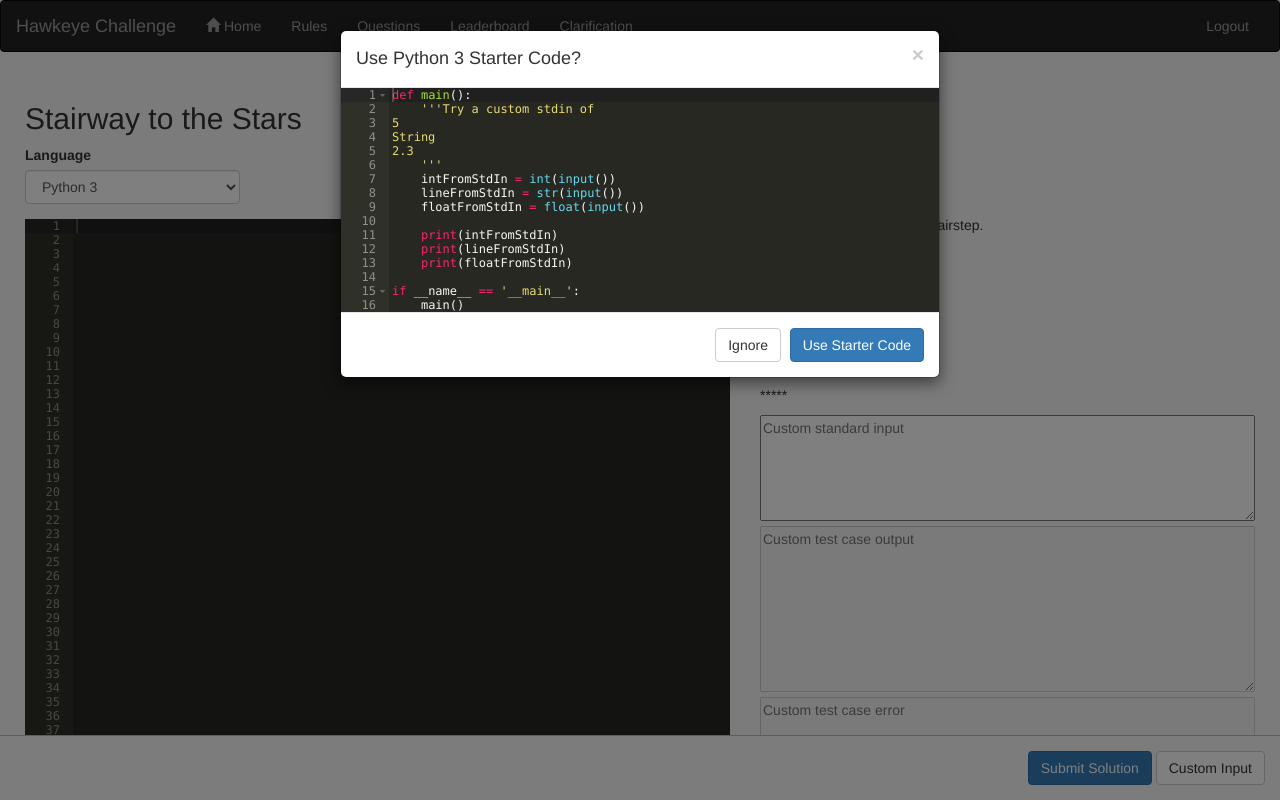
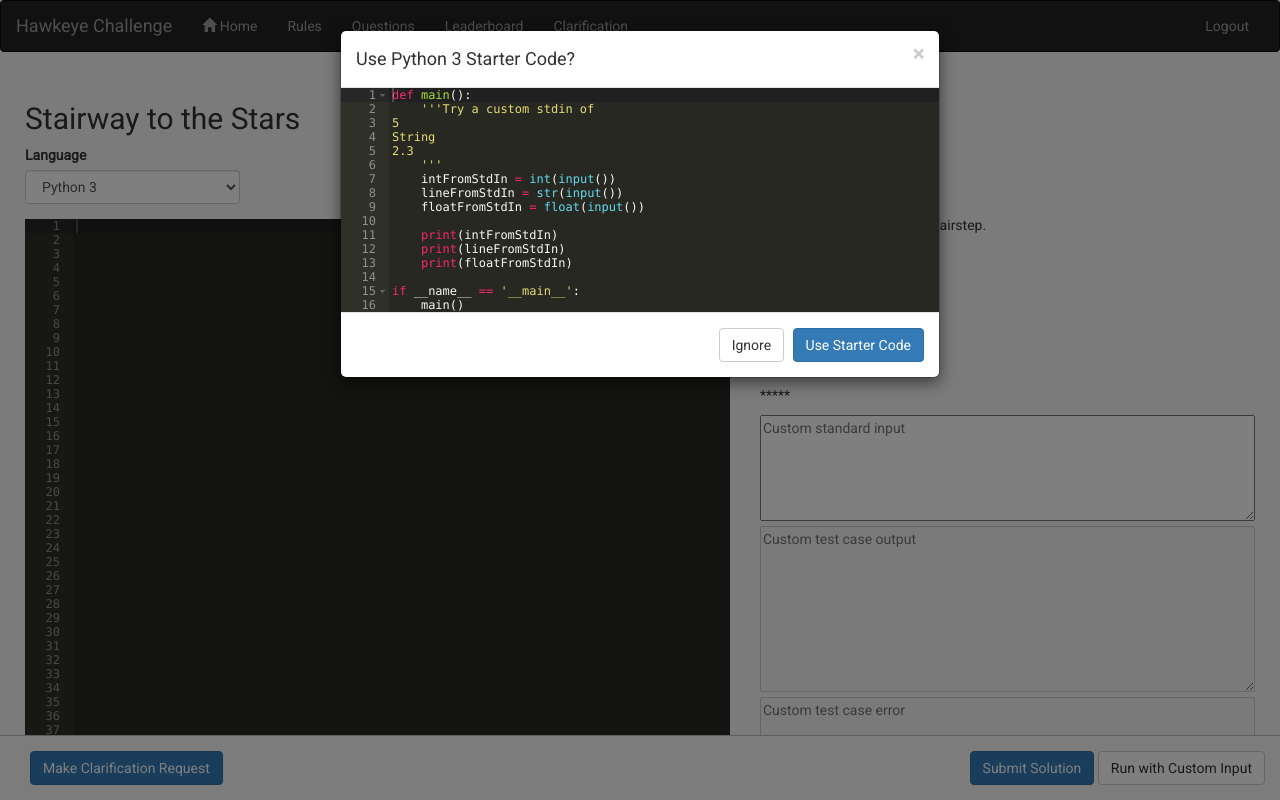
Before and after one commit to TomWerner/HawkeyeChallenge, a Django app: page /question/1 in a window 1280 px wide. Run offline with Django 3.2, Linux system fonts and the light colour scheme; a user stored in the database is signed in; data comes from the database, SQL or seed files in the repository; tables that the repository leaves empty hold one stand-in row (values such as "Sample post"); some libraries are stand-ins or nearby versions.

Commit message:
Adding requests

```diff
--- a/minos/static/css/base.css
+++ b/minos/static/css/base.css
@@ -1,4 +1,5 @@
 body {
+    font-family: 'Roboto', sans-serif;
     background: #f6f6f6;
 }
 
@@ -6,19 +7,3 @@ body {
     text-align: center;
     margin-top: -20px;
 }
-
-.contest-button {
-    margin-top: 37px;
-    margin-bottom: 0;
-    width: 100%;
-}
-
-.contest-title {
-    margin-top: 40px;
-    margin-bottom: 0;
-}
-
-.contest-time {
-    margin-left: 16px;
-    color: #999;
-}
--- /dev/null
+++ b/minos/static/css/clarify.css
@@ -0,0 +1,3 @@
+.reply-button {
+    float: right;
+}
--- a/minos/static/js/question/question.js
+++ b/minos/static/js/question/question.js
@@ -23,18 +23,17 @@ $(document).ready(function () {
     });
 
     var questionSubmissionForm, languageSelect, codeInput, testCaseResultsList, submitButton, editor,
-        customSubmitButton, modalEditor, useStarterCodeButton;
+        customSubmitButton, modalEditor, useStarterCodeButton, questionSpinner, testCaseResultsHeader,
+        clarifyRequest;
     var testCaseResultStream;
-    $('#question-spinner').hide();
-    $('#test-case-results-header').hide();
 
     var finishSubmission = function() {
-        $('#question-spinner').hide();
+        questionSpinner.hide();
     };
 
     var startSubmission = function() {
-        $('#question-spinner').show();
-        $('#test-case-results-header').show();
+        questionSpinner.show();
+        testCaseResultsHeader.show();
     };
 
     var handleTestCaseResult = function (event) {
@@ -99,10 +98,10 @@ $(document).ready(function () {
         return languageString;
     };
 
-    var showModal = function () {
+    var showStarterCodeModal = function () {
         var selectedLanguage = languageSelect.val();
         var languageText = $('[value="' + selectedLanguage + '"]').text();
-        $('.modal-title').text('Use ' + languageText + ' Starter Code?');
+        $('#starter-code-modal-title').text('Use ' + languageText + ' Starter Code?');
         $.get('/starterCode?language=' + encodeURIComponent(selectedLanguage))
             .success(function (e) {
                 modalEditor = ace.edit('modalEditor');
@@ -136,6 +135,12 @@ $(document).ready(function () {
         submitButton = $('#submit');
         customSubmitButton = $('#submit-custom');
         useStarterCodeButton = $('#use-starter-code');
+        questionSpinner = $('#question-spinner');
+        testCaseResultsHeader = $('#test-case-results-header');
+        clarifyRequest = $('#clarify-request');
+
+        questionSpinner.hide();
+        testCaseResultsHeader.hide();
 
         languageSelect.val($('#language').val());
 
@@ -146,13 +151,13 @@ $(document).ready(function () {
         editor.setOptions({maxLines: 40});
         setEditorValue(codeInput.val());
         if (codeInput.val().length === 0) {
-            showModal();
+            showStarterCodeModal();
         }
         editor.setShowPrintMargin(false);
 
         languageSelect.on('change', function () {
             editor.getSession().setMode(fixPython3(this.value));
-            showModal();
+            showStarterCodeModal();
         });
 
         submitButton.on('click', function (e) {
@@ -162,6 +167,10 @@ $(document).ready(function () {
 
         useStarterCodeButton.on('click', function () {
             setEditorValue(modalEditor.getValue());
+        });
+
+        clarifyRequest.on('click', function(e) {
+
         });
 
         customSubmitButton.on('click', function (e) {
--- a/minos/templates/base.html
+++ b/minos/templates/base.html
@@ -10,7 +10,7 @@
     <script src="{% static 'bower_components/bootstrap/dist/js/bootstrap.min.js' %}"></script>
     <script src="{% static 'bower_components/pagedown/Markdown.Converter.js' %}"></script>
     <link rel="stylesheet" type="text/css" href="{% static 'css/base.css' %}"/>
-
+    <link href="https://fonts.googleapis.com/css?family=Roboto" rel="stylesheet">
     {% block head %}{% endblock %}
 </head>
 <body>
--- a/minos/templates/index.html
+++ b/minos/templates/index.html
@@ -1,5 +1,9 @@
 {% extends "base.html" %}
-{% load staticfiles %}
+
+{% block head %}
+    {% load staticfiles %}
+    <link rel="stylesheet" type="text/css" href="{% static 'css/index.css' %}"/>
+{% endblock %}
 
 {% block content %}
     <div class="container">
--- a/minos/templates/question/question.html
+++ b/minos/templates/question/question.html
@@ -92,7 +92,7 @@
             <div class="modal-content">
                 <div class="modal-header">
                     <button type="button" class="close" data-dismiss="modal">&times;</button>
-                    <h4 class="modal-title"></h4>
+                    <h4 class="modal-title" id="starter-code-modal-title"></h4>
                 </div>
                 <div id="modalEditor"></div>
                 <div class="modal-footer">
@@ -107,13 +107,19 @@
     </div>
     <nav class="navbar navbar-default navbar-fixed-bottom question-navbar">
         <div class="container-fluid">
-            <ul id="all-passed-ul" class="nav navbar-nav"></ul>
+            <ul id="all-passed-ul" class="nav navbar-nav">
+                <li>
+                    <a>
+                        <button class="btn btn-primary" id="clarify-request">Make Clarification Request</button>
+                    </a>
+                </li>
+            </ul>
 
             <ul class="nav navbar-nav navbar-right">
                 <li>
                     <a>
-                        <button href="#" class="btn btn-primary" id="submit">Submit Solution</button>
-                        <button href="#" class="btn btn-default" id="submit-custom">Custom Input</button>
+                        <button class="btn btn-primary" id="submit">Submit Solution</button>
+                        <button class="btn btn-default" id="submit-custom">Run with Custom Input</button>
                     </a>
                 </li>
             </ul>
```
Also changed, not shown: minos/static/css/index.css (added, +16 -0 lines), minos/templates/clarify.html (+12 -12 lines).
